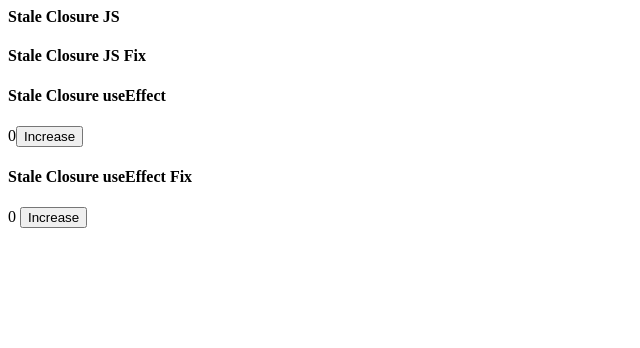
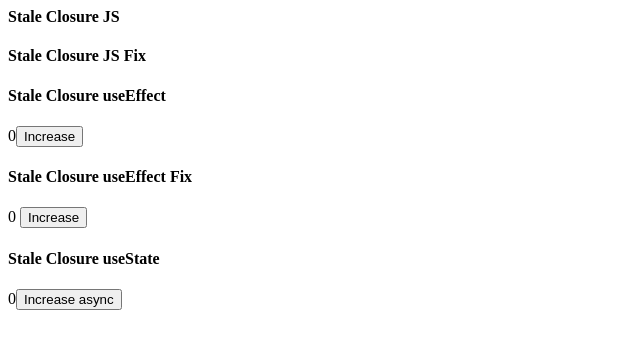
Before and after one commit to poojachoudhary560/react-stale-closure-pc, a React (Create React App) app: page / in a window 1280 px wide. Shown: the top 348 px of the page, without its empty margins (0-640 px from the left). Built offline with nearby package versions, Linux system fonts and the light colour scheme.

Commit message:
1 file modified, 2 added

```diff
--- a/src/App.js
+++ b/src/App.js
@@ -3,6 +3,7 @@ import StaleClosure from './StaleClosure';
 import StaleClosureFix from './StaleClosureFix';
 import StaleClosureUseEffect from './StaleClosureUseEffect';
 import StaleClosureUseEffectFix from './StaleClosureUseEffectFix';
+import StaleClosureUseState from './StaleClosureUseState';
 import './style.css';
 
 export default function App() {
@@ -16,6 +17,8 @@ export default function App() {
       <StaleClosureUseEffect />
       <h4>Stale Closure useEffect Fix</h4>
       <StaleClosureUseEffectFix />
+      <h4>Stale Closure useState</h4>
+      <StaleClosureUseState />
     </div>
   );
 }
--- /dev/null
+++ b/src/StaleClosureUseState/DelayedCount.js
@@ -0,0 +1,18 @@
+import React, { useState } from 'react';
+
+function DelayedCount() {
+  const [count, setCount] = useState(0);
+  function handleClickAsync() {
+    setTimeout(function delay() {
+      setCount(count + 1);
+    }, 1000);
+  }
+  return (
+    <div>
+      {count}
+      <button onClick={handleClickAsync}>Increase async</button>
+    </div>
+  );
+}
+
+export default DelayedCount;
--- /dev/null
+++ b/src/StaleClosureUseState/index.js
@@ -0,0 +1,3 @@
+import DelayedCount from './DelayedCount';
+
+export default DelayedCount;
```
